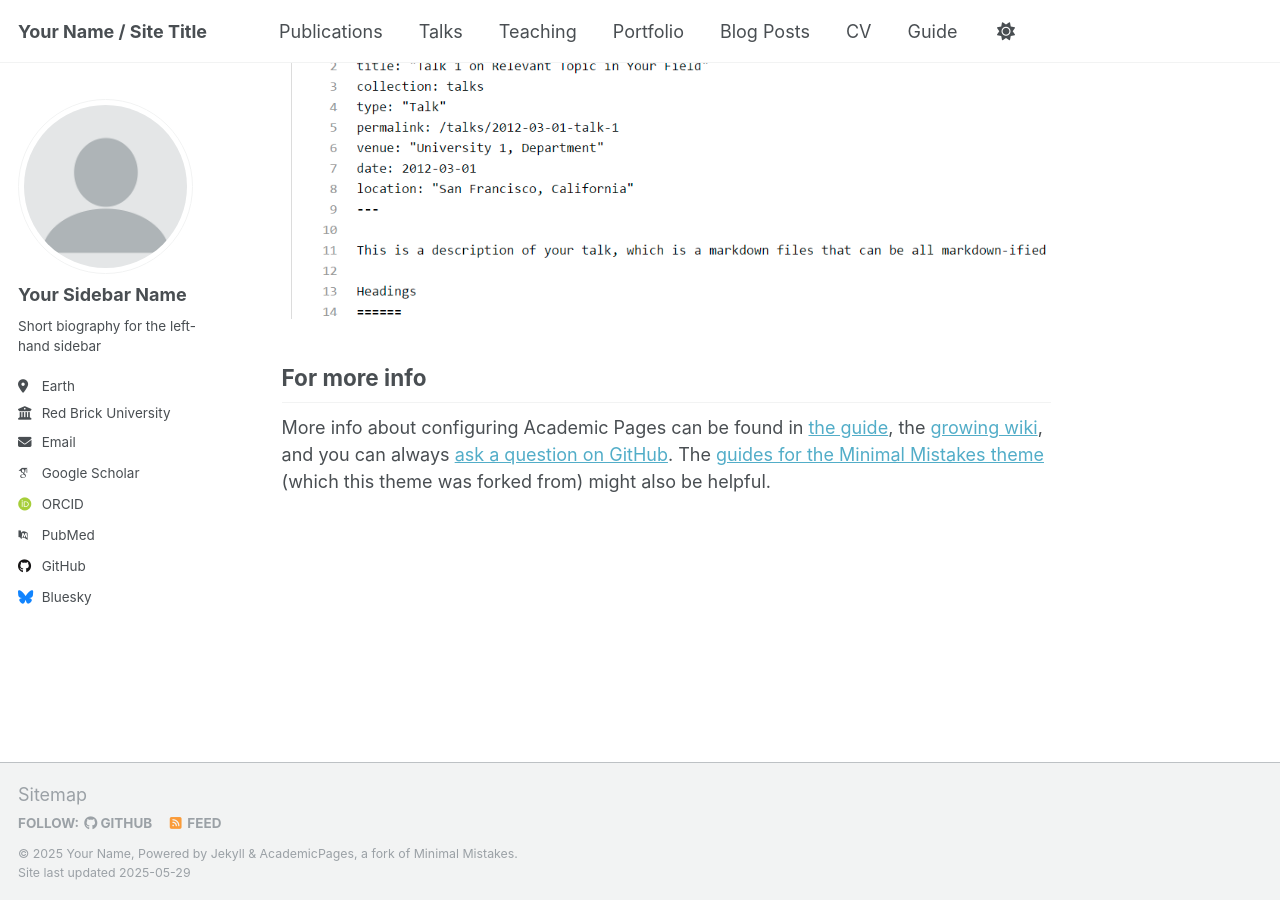
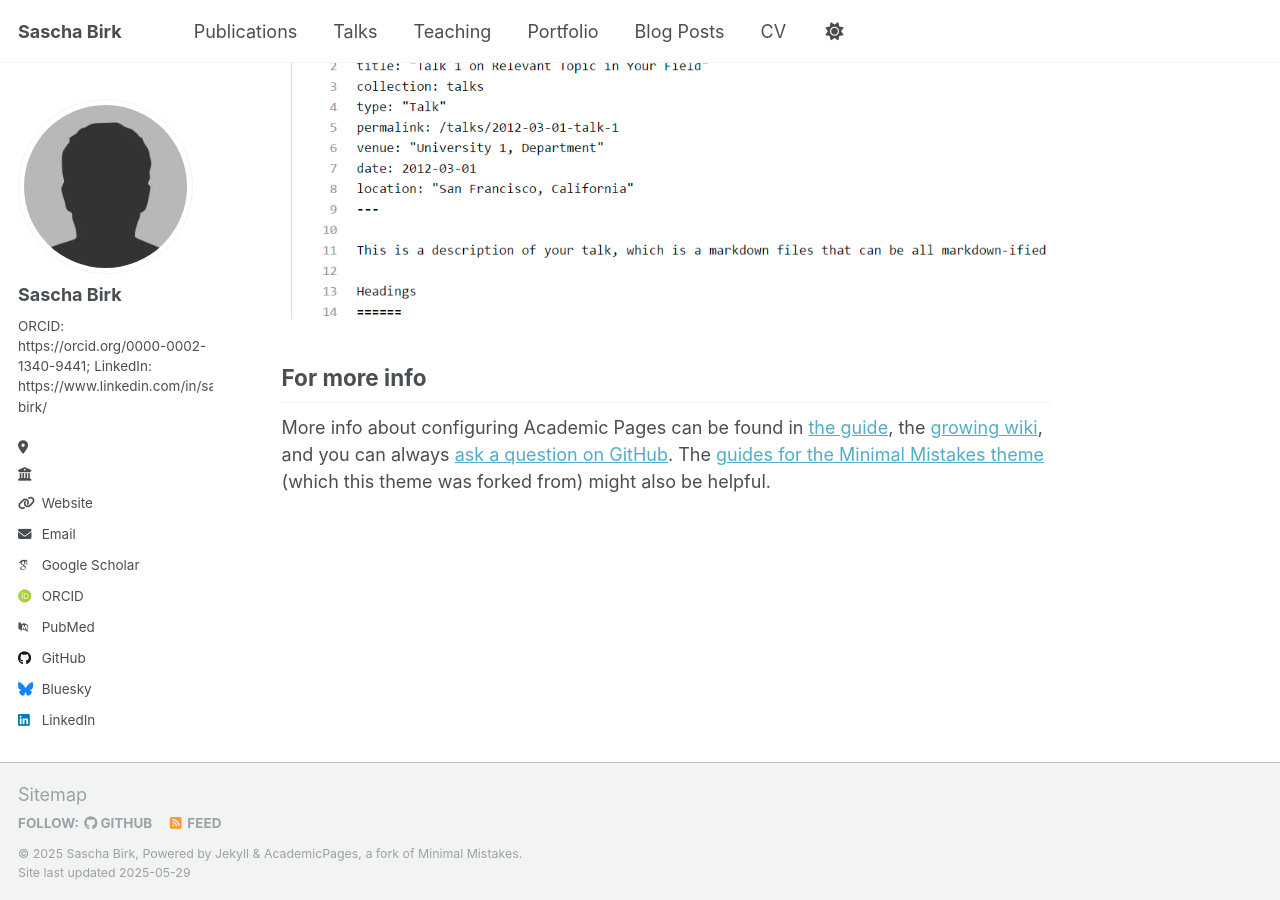
Before and after one commit to Pyosch/Pyosch.github.io, a Jekyll site: the page built from _pages/about.md, in a window 1280 px wide and 900 px high, scrolled down 2636 px. Built offline with Jekyll 4.4.1, drawn with Linux system fonts in a browser that asks for light colours; some web fonts are replaced.

Commit message:
Customize site for Sascha Birk: update config, README, about page, navigation

```diff
--- a/_config.yml
+++ b/_config.yml
@@ -9,36 +9,36 @@
 # Basic Site Settings
 locale                   : "en-US"
 site_theme               : "default"
-title                    : "Your Name / Site Title"
+title                    : "Sascha Birk"
 title_separator          : "-"
-name                     : &name "Your Name"
-description              : &description "personal description"
-url                      : https://academicpages.github.io # the base hostname & protocol for your site e.g. "https://[your GitHub username].github.io" or if you already have some other page hosted on Github then use "https://[your GitHub username].github.io/[Your Repo Name]"
+name                     : &name "Sascha Birk"
+description              : &description "Personal website of Sascha Birk"
+url                      : "https://pyosch.github.io"
 baseurl                  : "" # the subpath of your site, e.g. "/blog"
-repository               : "academicpages/academicpages.github.io"
+repository               : "Pyosch/Pyosch.github.io"
 
 # Site Author - The following control what appear as part of the author content on the side bar.
 #               If a field is blank the icon and link will not appear, otherwise it will be shown.
 #               Additional customization can be done by editing /_includes/author-profile.html
 author:
   # Biographic information
-  avatar           : "profile.png"
-  name             : "Your Sidebar Name"
+  avatar           : "bio-photo.jpg"
+  name             : "Sascha Birk"
   pronouns         : # example: "she/her"
-  bio              : "Short biography for the left-hand sidebar"
-  location         : "Earth"
-  employer         : "Red Brick University"
-  uri              : # URL
-  email            : "none@example.org"
+  bio              : "ORCID: https://orcid.org/0000-0002-1340-9441; LinkedIn: https://www.linkedin.com/in/sascha-birk/"
+  location         : ""
+  employer         : ""
+  uri              : "https://pyosch.github.io"
+  email            : ""
 
   # Academic websites
   academia         : # URL
   arxiv            : # URL - Update with the correct link to your profile
-  googlescholar    : "https://scholar.google.com/citations?user=PS_CX0AAAAAJ"
+  googlescholar    : ""
   impactstory      : # URL
-  orcid            : "http://orcid.org/yourorcidurl"
+  orcid            : "https://orcid.org/0000-0002-1340-9441"
   semantic         : # URL
-  pubmed           : "https://www.ncbi.nlm.nih.gov/pubmed/?term=john+snow"
+  pubmed           : ""
   researchgate     : # URL
   scopus           : # URL
 
@@ -46,7 +46,7 @@ author:
   bitbucket        : # Username - Update with your username on the site
   codepen          : # Username
   dribbble         : # Username
-  github           : "academicpages"
+  github           : "sascha-birk"
   kaggle           : # Username
   stackoverflow    : # User number or user number and name (i.e., use "1" or "1/jeff-atwood")
 
@@ -60,7 +60,7 @@ author:
   keybase          : # Username
   instagram        : # Username
   lastfm           : # Username
-  linkedin         : # Username
+  linkedin         : "sascha-birk"
   mastodon         : # URL
   medium           : # URL
   pinterest        : # Username
@@ -142,7 +142,7 @@ og_image                 :  # Open Graph/Twitter default site image
 # - https://developers.google.com/structured-data/customize/social-profiles
 social:
   type                   : # Person or Organization (defaults to Person)
-  name                   : # If the user or organization name differs from the site's name
+  name             : "Sascha Birk"
   links: # An array of links to social media profiles
 
 
--- a/_data/navigation.yml
+++ b/_data/navigation.yml
@@ -28,6 +28,3 @@ main:
 
   # - title: "CV"
   #   url: /cv-json/
-
-  - title: "Guide"
-    url: /markdown/
```
